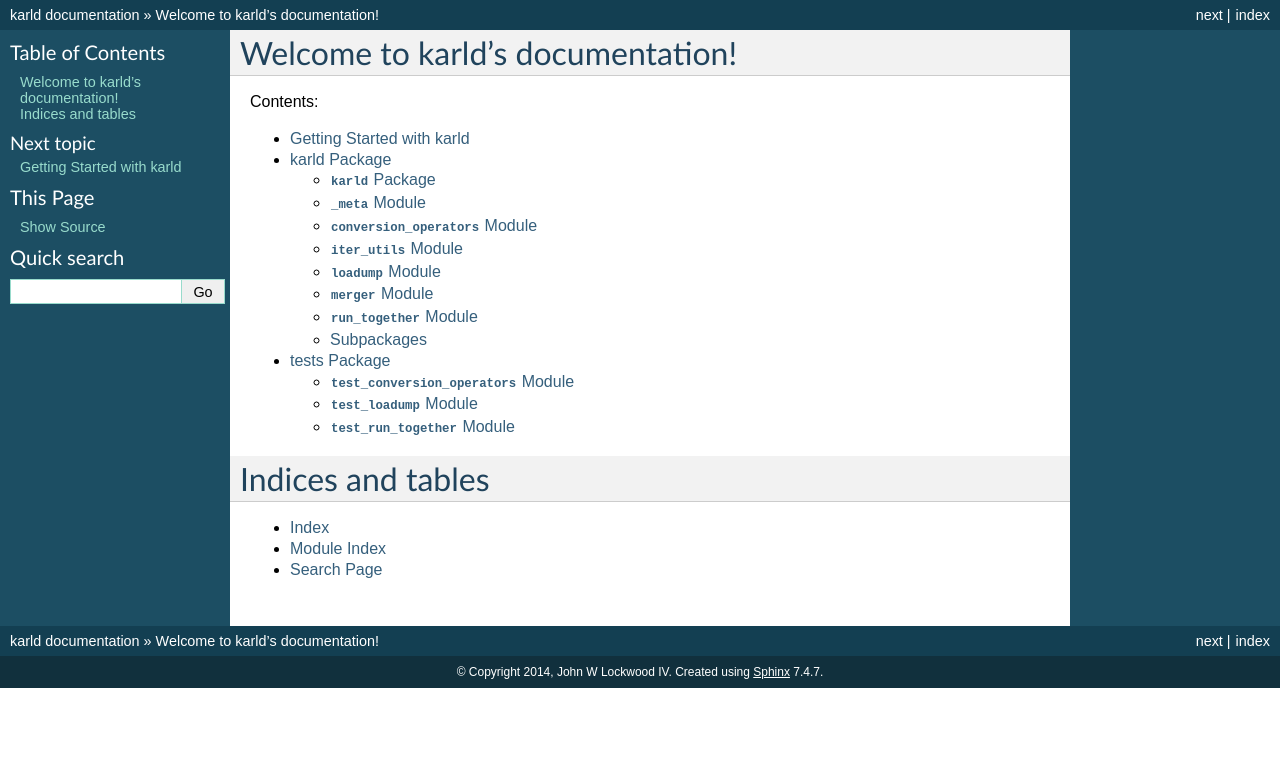
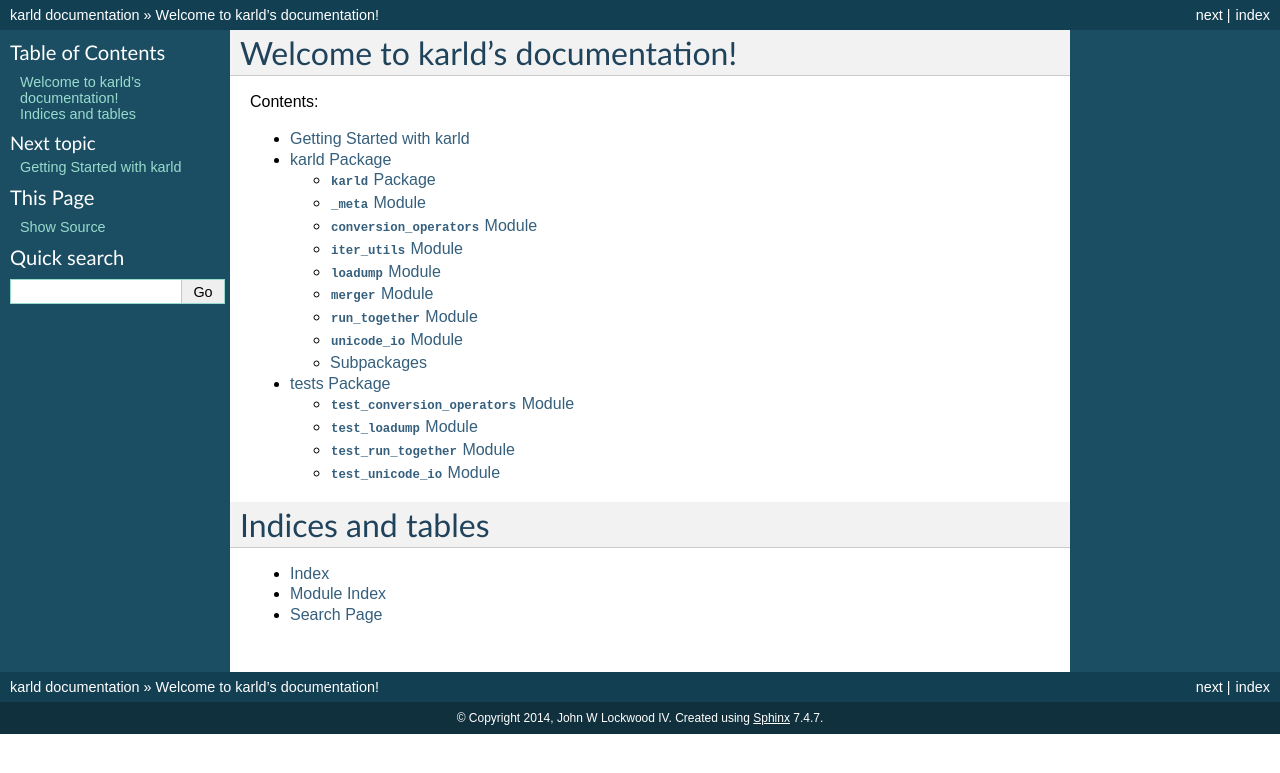
Before and after one commit to johnwlockwood/karl_data, a Sphinx documentation site: the page built from docs/index.rst, in a window 1280 px wide. Shown: the top 773 px of the page. Built offline with Sphinx 7.4.7, drawn with Linux system fonts in a browser that asks for light colours; formulas are drawn with MathJax 3; the version number could not be read and is left out.

Commit message:
Correct doc formatting
Include the new module in autodoc

```diff
--- a/docs/source/karld.rst
+++ b/docs/source/karld.rst
@@ -57,6 +57,14 @@ karld Package
     :undoc-members:
     :show-inheritance:
 
+:mod:`unicode_io` Module
+--------------------------
+
+.. automodule:: karld.unicode_io
+    :members:
+    :undoc-members:
+    :show-inheritance:
+
 Subpackages
 -----------
 
--- a/docs/source/karld.tests.rst
+++ b/docs/source/karld.tests.rst
@@ -24,3 +24,11 @@ tests Package
     :members:
     :undoc-members:
     :show-inheritance:
+
+:mod:`test_unicode_io` Module
+-------------------------------
+
+.. automodule:: karld.tests.test_unicode_io
+    :members:
+    :undoc-members:
+    :show-inheritance:
```
Also changed, not shown: 1 other file.
